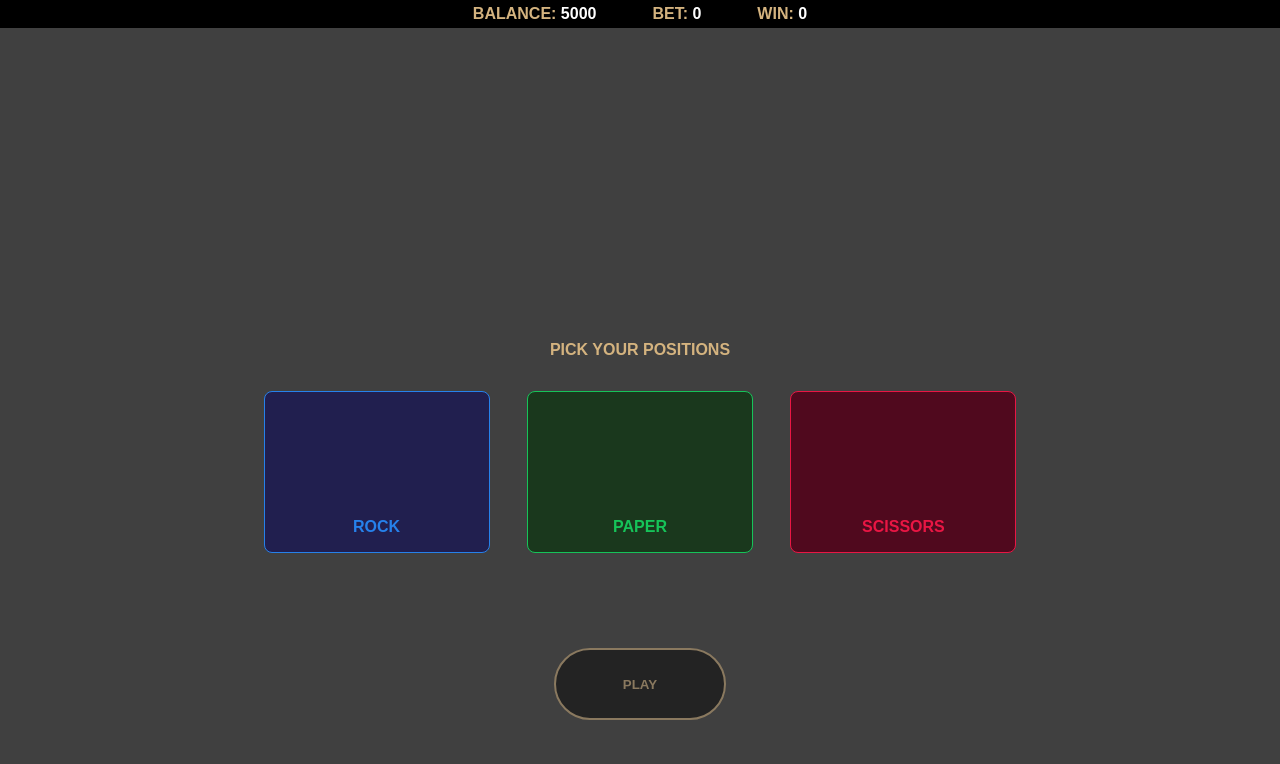
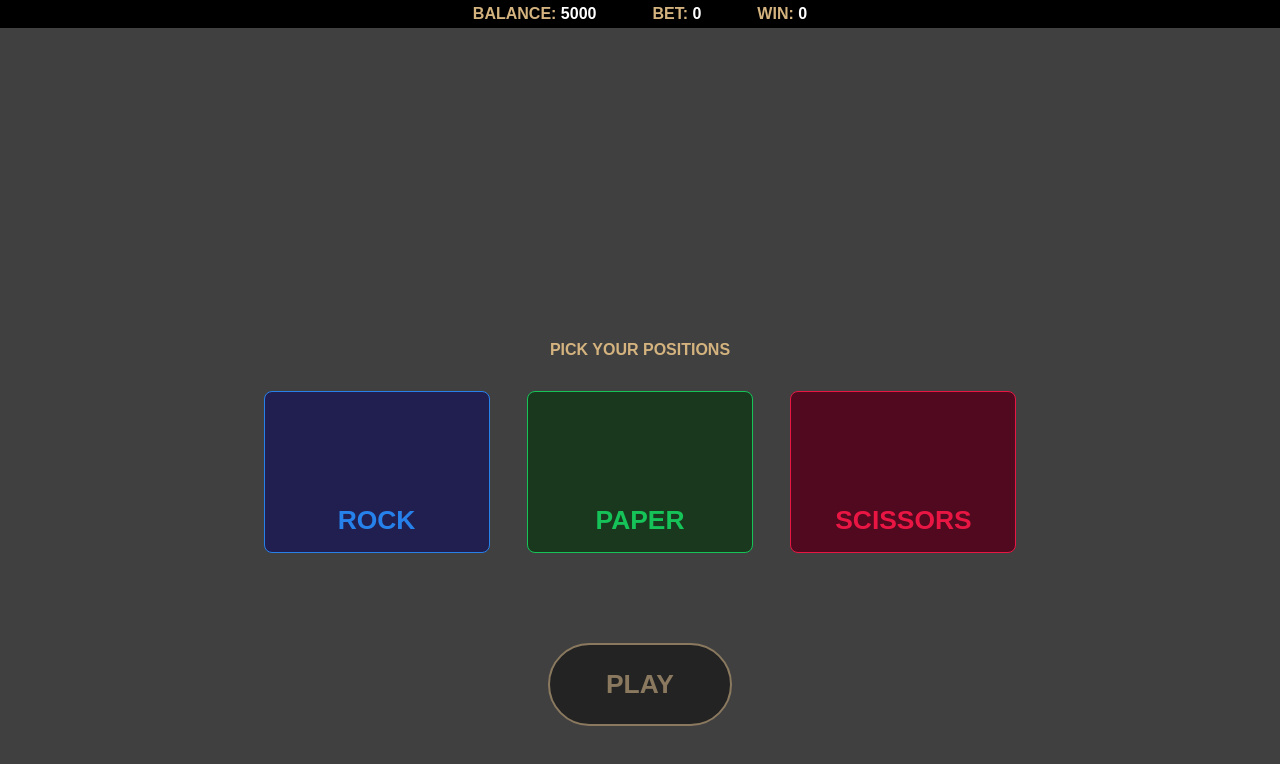
Before and after one commit to Nikolai-Iakushchenko/rock_paper_scissors, a React (Vite) app: page / in a window 1280 px wide. Shown: the top 764 px of the page. Built offline with nearby package versions, Linux system fonts and the light colour scheme.

Commit message:
update bettingDoneButton style

```diff
--- a/src/components/App/BettingPosition/BettingPosition.module.css
+++ b/src/components/App/BettingPosition/BettingPosition.module.css
@@ -40,4 +40,7 @@
 
 .label {
   /*font-weight: bold;*/
+  text-align: center;
+  /*font-size: 2rem;*/
+  font-size: 3.3vh;
 }
--- a/src/components/Bet/Bet.module.css
+++ b/src/components/Bet/Bet.module.css
@@ -9,5 +9,6 @@
   border: 0.2em solid var(--blue);
   width: min-content;
   padding: 0.3rem;
-  font-size: 1.3rem;
+  /*font-size: 1.3rem;*/
+  font-size: 2.2vh;
 }
--- a/src/components/BettingDoneButton/BettingDoneButton.module.css
+++ b/src/components/BettingDoneButton/BettingDoneButton.module.css
@@ -1,9 +1,11 @@
 .bettingDoneButton {
-  padding: 2em 5em;
-  border: 0.2em solid var(--golden);
   border-radius: 3em;
   color: var(--golden);
   background-color: var(--black);
+  /*padding: 2em 5em;*/
+  padding: 3vh 7vh;
+  font-size: 3.3vh;
+  border: 0.1em solid var(--golden);
 }
 
 .bettingDoneButton:disabled {
```
